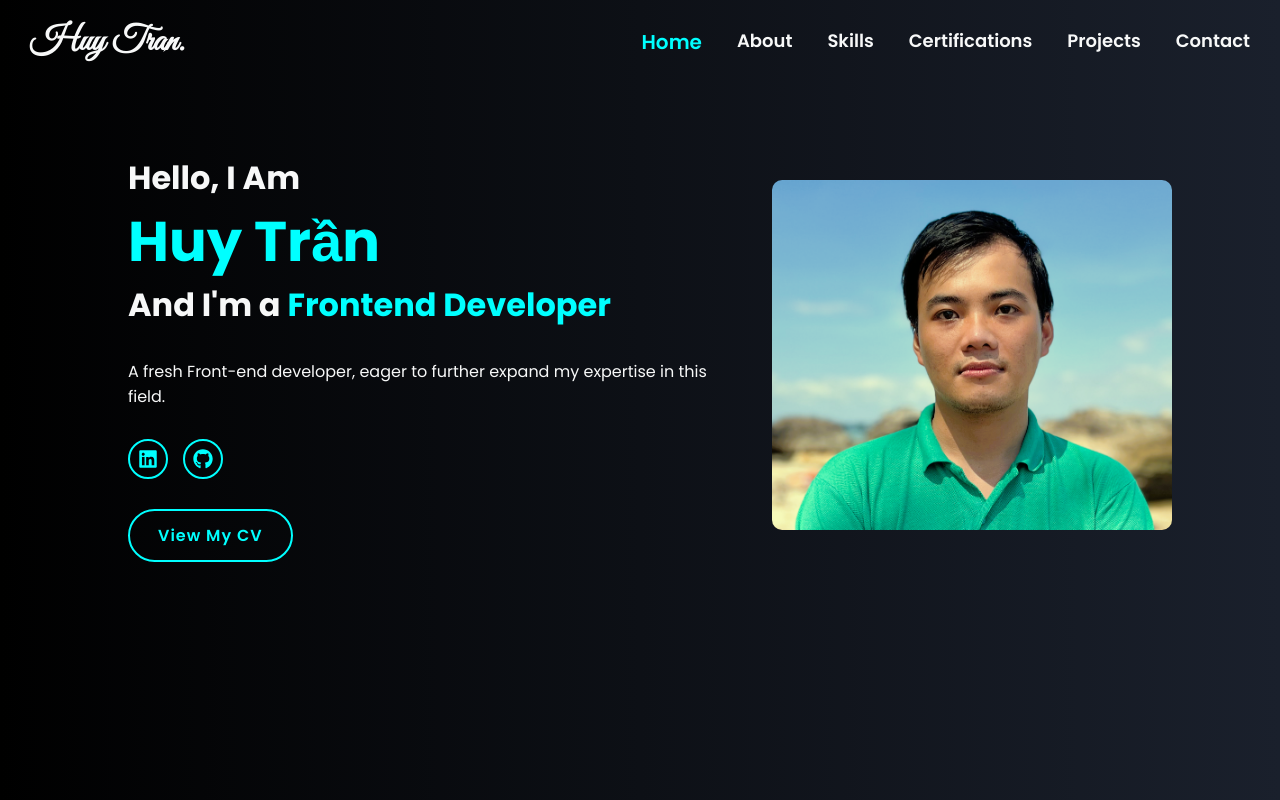
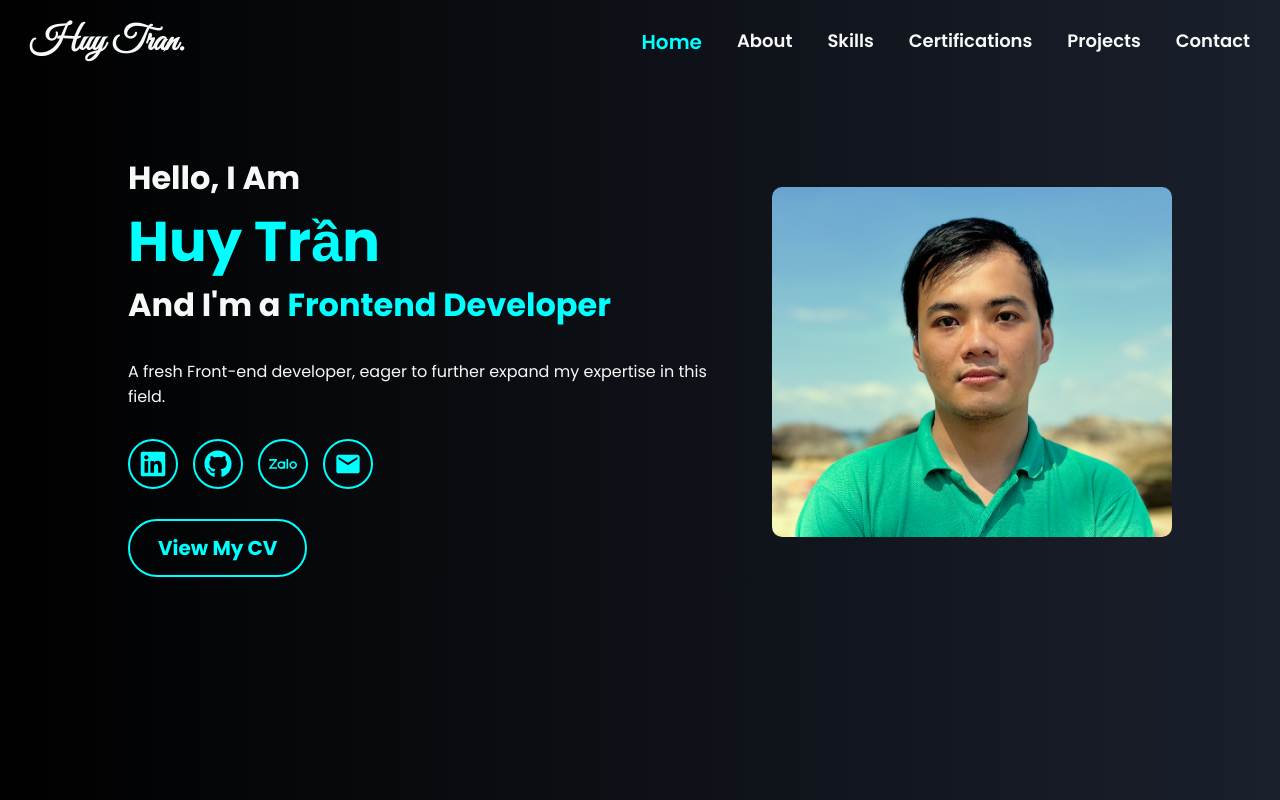
Before and after one commit to HuyTran0996/portfolio, a React (Create React App) app: page / in a window 1280 px wide. Built offline with nearby package versions, Linux system fonts and the light colour scheme.

Commit message:
2024-05-17 add zalo and email

```diff
--- a/src/pages/Home/Home.js
+++ b/src/pages/Home/Home.js
@@ -3,6 +3,8 @@ import React from "react";
 import "./Home.scss";
 import { FaLinkedin } from "react-icons/fa";
 import { FaGithub } from "react-icons/fa";
+import { SiZalo } from "react-icons/si";
+import { MdEmail } from "react-icons/md";
 const Home = () => {
   return (
     <section className="home">
@@ -23,14 +25,28 @@ const Home = () => {
             target="_blank"
             style={{ "--i": 7 }}
           >
-            <FaLinkedin />
+            <FaLinkedin size={28} />
           </a>
           <a
             href="https://github.com/HuyTran0996"
             target="_blank"
             style={{ "--i": 7 }}
           >
-            <FaGithub />
+            <FaGithub size={28} />
+          </a>
+          <a
+            href="https://qr-talk.zdn.vn/4/858153287/4c5deaeb4da5a4fbfdb4.jpg"
+            target="_blank"
+            style={{ "--i": 8 }}
+          >
+            <SiZalo size={28} />
+          </a>
+          <a
+            href="mailto:tranviquanghuy@gmail.com"
+            target="_blank"
+            style={{ "--i": 9 }}
+          >
+            <MdEmail size={28} />
           </a>
         </div>
         <a
--- a/src/pages/Home/Home.scss
+++ b/src/pages/Home/Home.scss
@@ -72,14 +72,12 @@
         display: inline-flex;
         justify-content: center;
         align-items: center;
-        width: 40px;
-        height: 40px;
+        width: 50px;
+        height: 50px;
         background: transparent;
         border: 2px solid aqua;
         border-radius: 50%;
-        font-size: 20px;
         color: aqua;
-        text-decoration: none;
         margin: 30px 15px 30px 0px;
         transition: 0.3s;
         opacity: 0;
@@ -103,9 +101,8 @@
       border: 2px solid aqua;
       border-radius: 40px;
       text-decoration: none;
-      font-size: 16px;
-      font-weight: 600;
-      letter-spacing: 1px;
+      font-size: 20px;
+      font-weight: bold;
       transition: 0.3s;
       opacity: 0;
       animation: slideTop 1s ease forwards;
```
